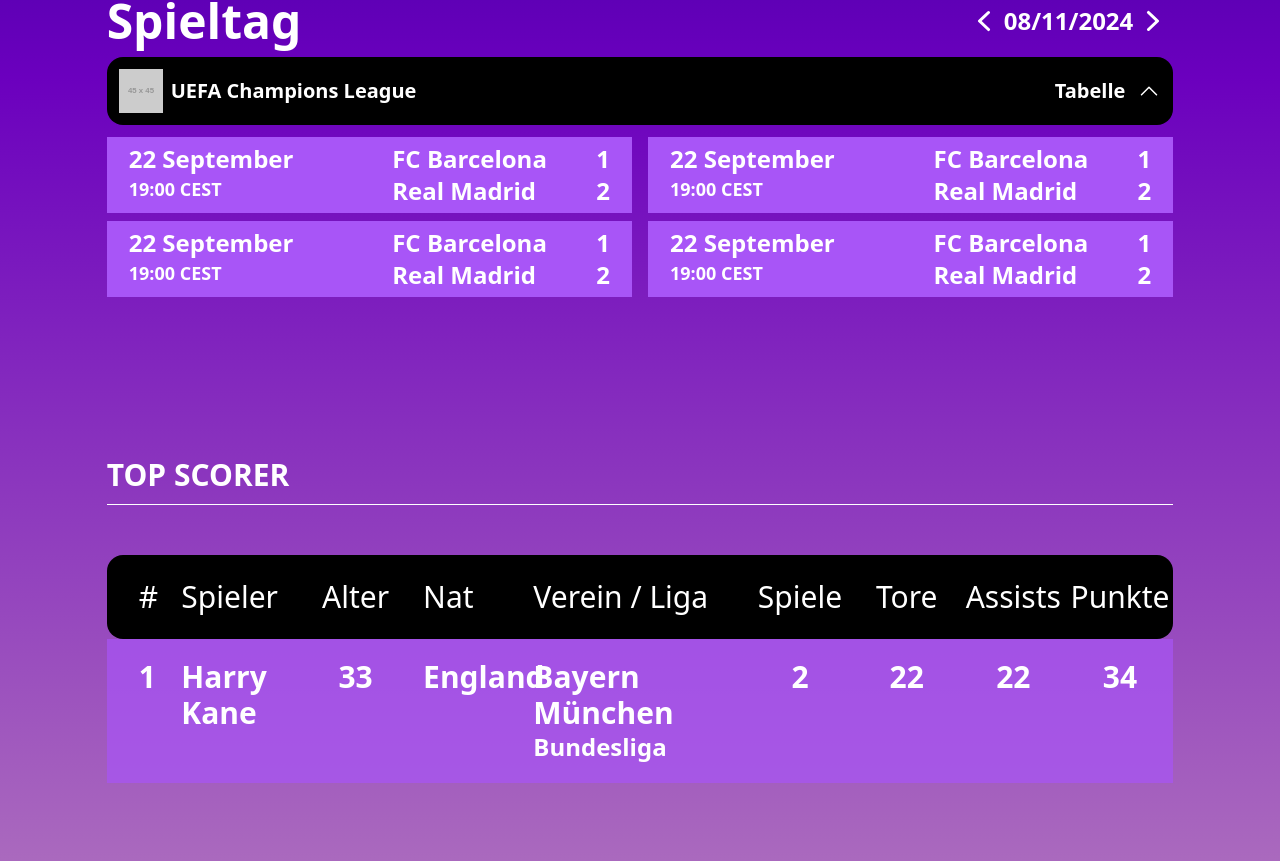
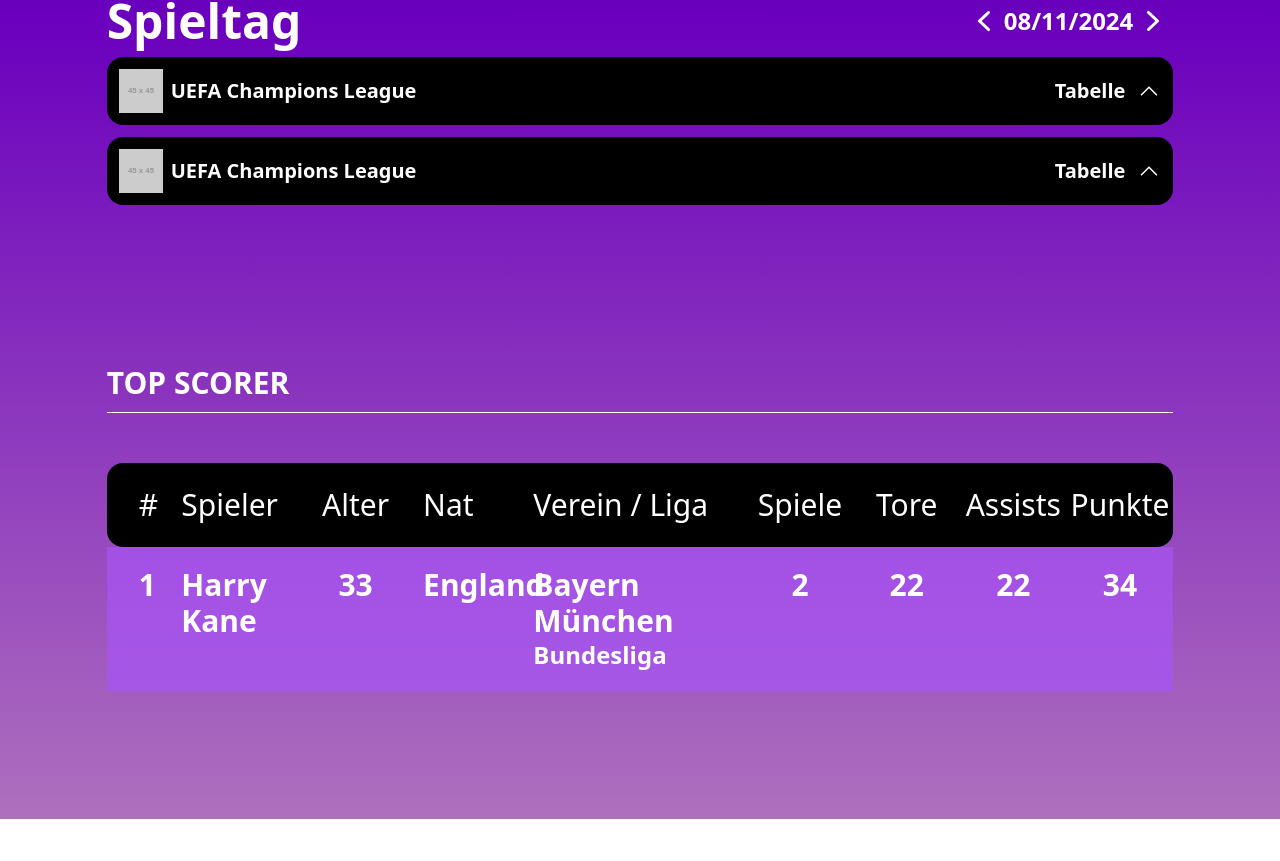
Before and after one commit to qruite/React-Football, a React (Create React App) app in the folder football/: page / in a window 1280 px wide. Shown: the part 1255-2116 px from the top of the page. After the commit the page ends 2074 px from the top, so only its background shows below. Built offline with nearby package versions, Linux system fonts and the light colour scheme.

Commit message:
unfold function for upGameHeader component added

```diff
--- a/football/src/components/molecules/CompUpGameHeader.js
+++ b/football/src/components/molecules/CompUpGameHeader.js
@@ -1,21 +1,30 @@
-import React from 'react'
+import React, { useState } from 'react'
 import UpArrow from '../atoms/UpArrow'
 
-export default function CompUpGameHeader(props) {
-    let arrowUp = <path stroke-linecap='round' stroke-linejoin='round' d='M4.5 15.75l7.5-7.5 7.5 7.5' />
+export default function CompUpGameHeader({ imageUrl, compName, onClick }) {
+    let arrowUp = <path stroke-linecap='round' stroke-linejoin='round' d='M4.5 15.75l7.5-7.5 7.5 7.5' />;
+    let arrowDown = <path stroke-linecap="round" stroke-linejoin="round" d="M19.5 8.25l-7.5 7.5-7.5-7.5"></path>;
+
+    const [showArrowUp, setShowArrowUp] = useState(true);
+
+
+
     return (
-        <div className='w-full bg-black flex justify-between rounded-2xl p-3 text-white text-xs font-semibold sm:text-base md:text-lg lg:text-xl mb-3'>
+        <div className='w-full bg-black flex justify-between rounded-2xl p-3 text-white text-xs font-semibold sm:text-base md:text-lg lg:text-xl mb-3' onClick={() => {
+            setShowArrowUp(!showArrowUp)
+            onClick();
+        }}>
             <div className='flex items-center space-x-2'>
                 <div>
-                    <img src={props.imageUrl} alt='' className='w-8 sm:w-9 lg:w-11' />
+                    <img src={imageUrl} alt='' className='w-8 sm:w-9 lg:w-11' />
                 </div>
 
-                <div className=''>{props.compName}</div>
+                <div className=''>{compName}</div>
             </div>
 
             <div className='flex items-center justify-end space-x-3'>
                 <div className=''>Tabelle</div>
-                <UpArrow arrowDirection={arrowUp} />
+                <UpArrow arrowDirection={showArrowUp ? arrowUp : arrowDown} />
             </div>
         </div>
     )
--- a/football/src/components/molecules/Date.js
+++ b/football/src/components/molecules/Date.js
@@ -5,7 +5,7 @@
 export default function Date() {
     return (
         <div className='flex text-white text-sm lg:text-2xl font-bold items-center'>
-            <LeftArrow className="" />
+            <LeftArrow />
             <div className='self-center'>08/11/2024</div>
             <RighArrow />
         </div>
--- a/football/src/components/organisms/UpGamesSection.js
+++ b/football/src/components/organisms/UpGamesSection.js
@@ -1,10 +1,13 @@
-import React from 'react'
+import React, { useState } from 'react'
 import SectionTitel from '../atoms/SectionTitel'
 import CompUpGameHeader from '../molecules/CompUpGameHeader'
 import Date from '../molecules/Date'
 import UpGamesGrid from '../molecules/UpGamesGrid'
 
 export default function UpGamesSection() {
+    const [isVisible, setIsVisible] = useState(false);
+    const [isVisibleTeams, setIsVisibleTeams] = useState(false);
+
     return (
         <div >
             <SectionTitel titelName="Upcoming Games" />
@@ -12,8 +15,10 @@
                 <div className='text-white text-xl xl:text-5xl lg:text-4xl font-bold'>Spieltag</div>
                 <Date />
             </div>
-            <CompUpGameHeader imageUrl='https://placehold.co/45x45' compName='UEFA Champions League' />
-            <UpGamesGrid />
+            <CompUpGameHeader imageUrl='https://placehold.co/45x45' compName='UEFA Champions League' onClick={() => setIsVisible(!isVisible)} />
+            {isVisible && <UpGamesGrid />}
+            <CompUpGameHeader imageUrl='https://placehold.co/45x45' compName='UEFA Champions League' onClick={() => setIsVisibleTeams(!isVisibleTeams)} />
+            {isVisibleTeams && <div>TEams</div>}
         </div>
     )
 }
```
